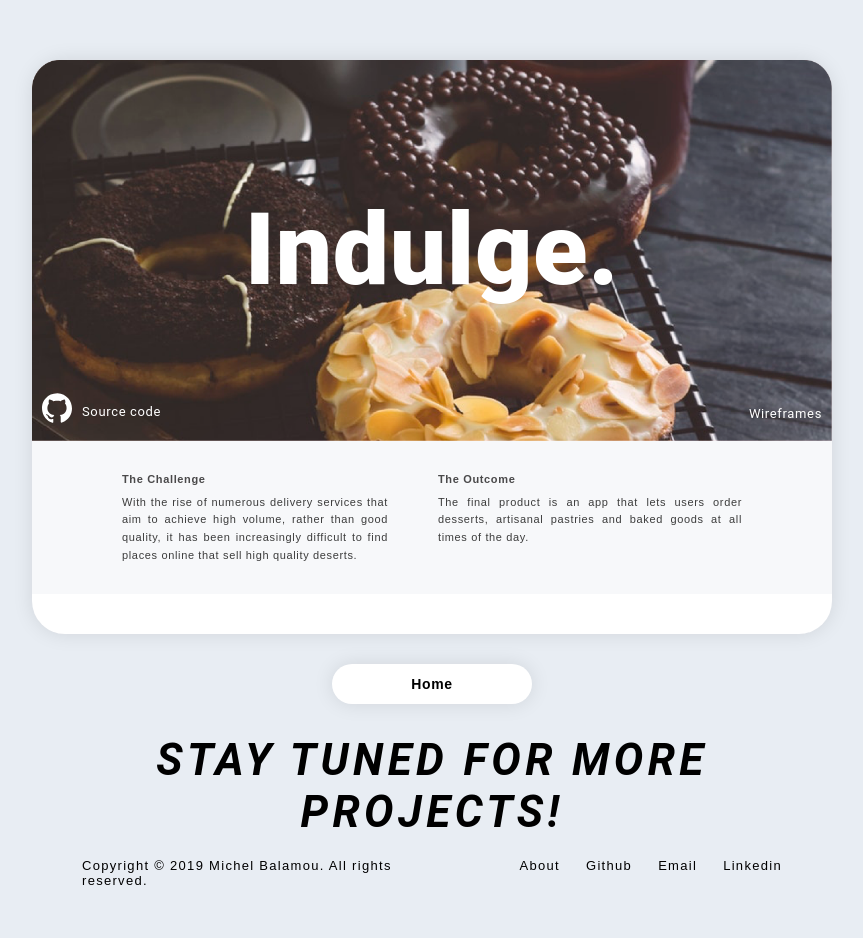
After one commit to balamou/balamou.com, a PHP site: page /playr.html in a window 1280 px wide. The commit adds this page. Shown: the whole page, without its empty margins (208-1071 px from the left). Run offline with PHP 8.4, Linux system fonts and the light colour scheme; some web fonts are replaced.

Commit message:
Added playr page

```diff
--- a/static/index.html
+++ b/static/index.html
@@ -64,8 +64,10 @@
 
     <div class="playr">
       <div>
+          <a href="playr">
           <h2>Playr</h2>
-          <p>--ADD DESC--</p>
+          <p>An app that lets you and your family view videos/movies from your local server</p>
+          </a>
       </div>
     </div>
 
--- /dev/null
+++ b/static/playr.html
@@ -0,0 +1,93 @@
+<!DOCTYPE html>
+<html>
+
+  <head>
+    <!-- Global site tag (gtag.js) - Google Analytics -->
+    <script async src="https://www.googletagmanager.com/gtag/js?id=UA-139409852-1"></script>
+    <script>
+      window.dataLayer = window.dataLayer || [];
+      function gtag(){dataLayer.push(arguments);}
+      gtag('js', new Date());
+
+      gtag('config', 'UA-139409852-1');
+    </script>
+
+    <meta charset="utf-8">
+    <meta name="viewport" content="width=device-width, initial-scale=1.0">
+
+    <link rel="stylesheet" href="https://use.typekit.net/koz7xzw.css">
+    <link rel="stylesheet" href="/css/indulge.css">
+    <link rel="stylesheet" href="/css/responsive-indulge.css">
+
+    <title>Michel Balamou - Playr</title>
+  </head>
+  <body>
+    <div class="content">
+
+      <!-- Header picture -->
+      <div class="header-container">
+        <!-- Source Code-->
+        <a href="https://github.com/balamou/Indulge" target="_blank">
+        <div class="source-code align-horizontally">
+          <div><img src="images/indulge/github.svg"/></div>
+          <div class="source-code-text">Source code</div>
+        </div>
+        </a>
+        <!-- /Source Code-->
+
+        <a href="#wireframes"><div class="wireframes">Wireframes</div></a>
+
+        <div class="align-vertically">
+          <div class="main-title">Indulge.</div>
+          <div class="pic-container"><img src="images/indulge/bakery.png"></img></div>
+        </div>
+      </div>
+      <!-- /Header picture -->
+
+      <!-- Mini summary -->
+      <div class="mini-summary-section">
+      <div class="mini-summary margin-box">
+      <div class="challenge">
+        <h1>The Challenge</h1>
+        <p>With the rise of numerous delivery services that aim
+        to achieve high volume, rather than good quality, it
+        has been increasingly difficult to find places online
+        that sell high quality deserts.</p>
+      </div>
+      <div class="outcome">
+        <h1>The Outcome</h1>
+        <p>The final product is an app that lets users order
+        desserts, artisanal pastries and baked goods at
+        all times of the day.</p>
+      </div>
+    </div>
+    </div>
+    <!-- /mini-summary -->
+
+
+  </div>
+
+  <div class="home-button">
+    <a href="/">
+    <div class="adjust-btn"><div>Home</div></div>
+    </a>
+  </div>
+
+  <!-- Footer -->
+  <footer>
+    <div class="footer-message">STAY TUNED FOR MORE PROJECTS!</div>
+
+    <div class="footer-menu">
+      <div class="footer-copyright">Copyright &copy; 2019 Michel Balamou. All rights reserved.</div>
+      <div class="footer-second">
+      <div><a href="/">About</a></div>
+      <div><a href="https://github.com/balamou" target="_blank">Github</a></div>
+      <div><a href="mailto:michelbalamou@gmail.com?subject=Hello!&body=You're%20so%20awesome!%20I'd%20love%20to%20hire%20you!" target="_blank">Email</a></div>
+      <div><a href="https://www.linkedin.com/in/balamou/" target="_blank">Linkedin</a></div>
+      </div>
+    </div>
+  </footer>
+  <!-- /Footer -->
+
+  </body>
+</html>
```
Also changed, not shown: static/css/main.css (+9 -3 lines), static/gen_tree.html (+10 -0 lines), static/images/indulge.jpeg (renamed from static/images/bakery.jpeg), static/images/playr.jpeg (added), 1 other file.
